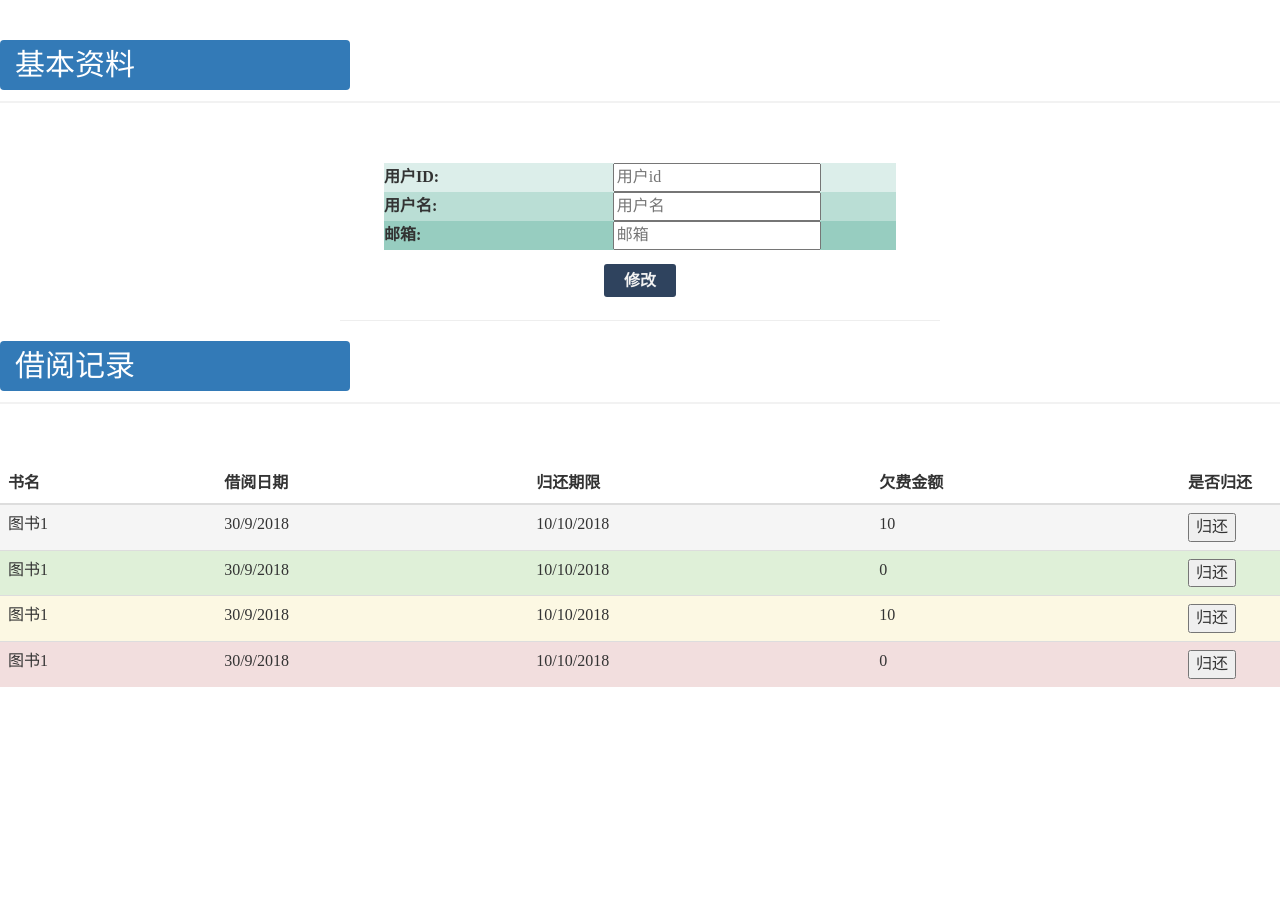
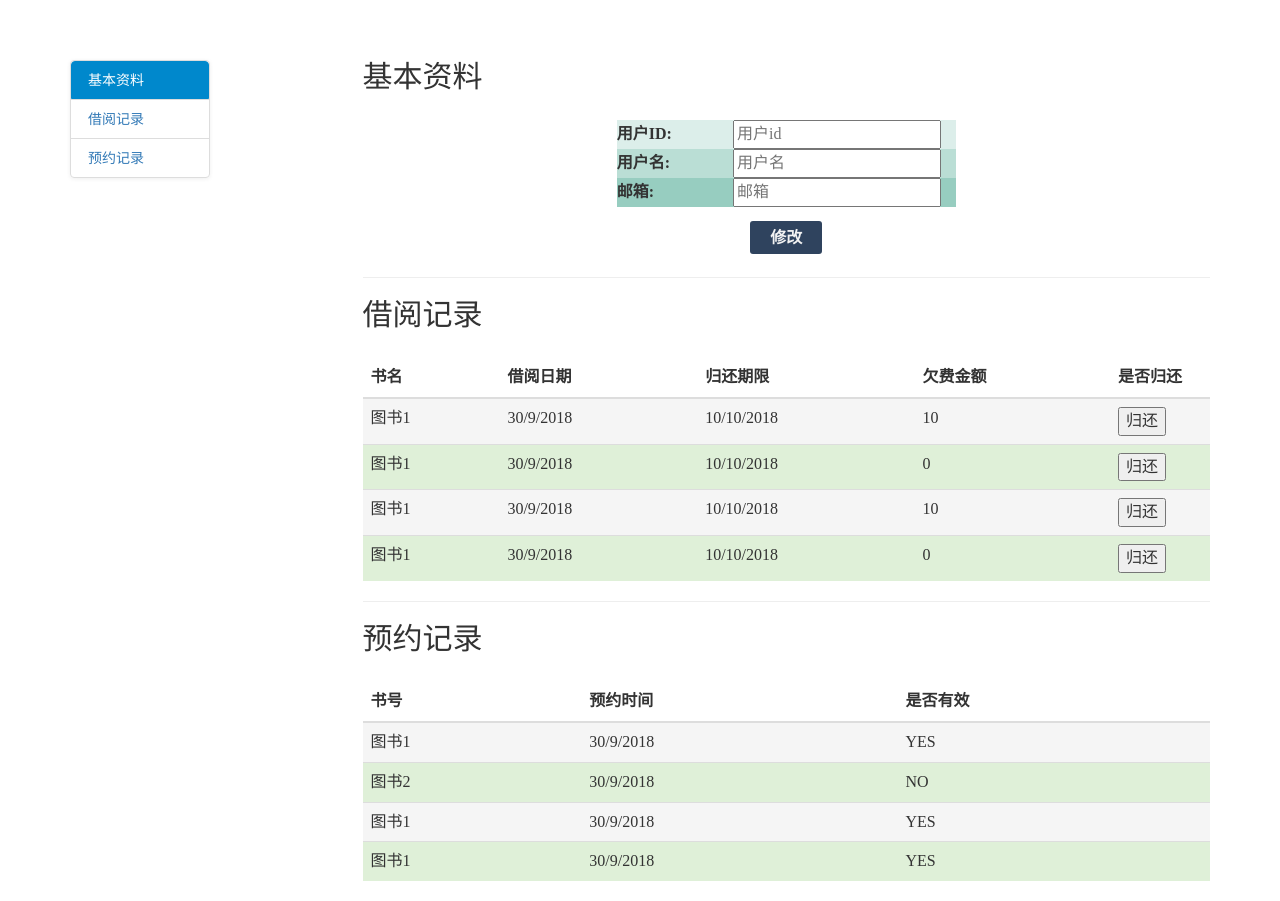
Before and after one commit to xkKevin/Library-System, a Django app: template reader/templates/user_message.html in a window 1280 px wide. Shown: the part 226-1127 px from the top of the page. Before the commit the page ends 913 px from the top, so only its background shows below. Run offline with Django 3.2, Linux system fonts and the light colour scheme; the template is opened without the code that fills it, so the values that code supplies are empty; some libraries are stand-ins or nearby versions.

Commit message:
优化 用户信息界面

```diff
--- a/reader/templates/user_message.html
+++ b/reader/templates/user_message.html
@@ -1,18 +1,50 @@
 <!DOCTYPE html>
 <html>
+<head>
+<meta charset="UTF-8">
 {% load i18n %}
-<head>
-	<meta charset="utf-8">
-	<title>{% trans '个人信息' %}</title>
-    <link rel="icon" href="/static/images/favicon.ico">
+    <title>个人信息</title>
+ <link rel="icon" href="/static/images/favicon.ico">
 	<link rel="stylesheet" href="/static/css/bootstrap.min.css">
     <script src="/static/js/bootstrap.min.js"></script>
-	<script src="/static/js/jquery.min.js"></script>
+	<script src="/static/js/jquery.min.js"> </script>
+<style type="text/css">
+/* Custom Styles */
+    ul.nav-tabs{
+        width: 140px;
+        margin-top: 20px;
+        border-radius: 4px;
+        border: 1px solid #ddd;
+        box-shadow: 0 1px 4px rgba(0, 0, 0, 0.067);
+    }
+    ul.nav-tabs li{
+        margin: 0;
+        border-top: 1px solid #ddd;
+    }
+    ul.nav-tabs li:first-child{
+        border-top: none;
+    }
+    ul.nav-tabs li a{
+        margin: 0;
+        padding: 8px 16px;
+        border-radius: 0;
+    }
+    ul.nav-tabs li.active a, ul.nav-tabs li.active a:hover{
+        color: #fff;
+        background: #0088cc;
+        border: 1px solid #0088cc;
+    }
+    ul.nav-tabs li:first-child a{
+        border-radius: 4px 4px 0 0;
+    }
+    ul.nav-tabs li:last-child a{
+        border-radius: 0 0 4px 4px;
+    }
+    ul.nav-tabs.affix{
+        top: 30px; /* Set the top position of pinned element */
+    }
 
-</head>
-
-	<style type="text/css">
-      .setting-profile-title {
+	.setting-profile-title {
         font-size: 30px;
         color: #999;
         line-height: 1;
@@ -59,9 +91,21 @@
 			}
 
 
-		</style>
 
-<body>
+</style>
+<script>
+$(document).ready(function(){
+    $("#myNav").affix({
+        offset: {
+            top: 125
+      }
+    });
+});
+</script>
+</head>
+
+
+<body data-spy="scroll" data-target="#myScrollspy">
 <form action="{% url 'set_language' %}" method="post">
     {% csrf_token %}
     <input name="next" type="hidden" value="{{ redirect_to }}"/>
@@ -86,15 +130,22 @@
 	<br>
 
 
+<div class="container">
 
-<div  class="setting-profile-title yahei">
-	<ul class="nav nav-pills nav-stacked">
-	<li class="active"><a href="#"style="display:block; height:50px; width:350px">{% trans '基本资料' %}</a></li>
-	</ul>
-	</div>
-	<br>
-	<br>
-	<br>
+    <div class="row">
+        <div class="col-xs-3" id="myScrollspy">
+            <ul class="nav nav-tabs nav-stacked" id="myNav">
+                <li class="active"><a href="#section-1">{% trans '基本资料' %}</a></li>
+                <li><a href="#section-2">{% trans '借阅记录' %}</a></li>
+                <li><a href="#section-3">{% trans '预约记录' %}</a></li>
+
+            </ul>
+        </div>
+        <div class="col-xs-9 ">
+            <h2 id="section-1" style="display:block; height:50px; width:350px">{% trans '基本资料' %}</h2>
+
+
+
 	<form id="profile" class="setting-profile-form" method="POST" action=" ">
 	 <table align="center"   width="40%" id="tab" >
 		<tr class="t1"> <th width="30%" align="right">{% trans '用户ID' %}:</th> <td class="line30" align="center"><input align="center" type="text" value="{{ user_id  }}" name="user_id" placeholder="用户id" readonly />
@@ -106,17 +157,13 @@
         <a id="btlogin" href="#">{% trans '修改' %}</a>
     </div>
 
-	<hr width="600" size="5"color="red">
+            <hr>
+              <h2 id="section-2" style="display:block; height:50px; width:400px">{% trans  '借阅记录' %}</h2>
 
-	<div  class="setting-profile-title yahei">
-	<ul class="nav nav-pills nav-stacked">
-	<li class="active"><a href="#"style="display:block; height:50px; width:350px">{% trans '借阅记录' %}</a></li>
-	</ul>
-	</div>
-<br>
-	<br>
-	<br>
-<table align="center" id="tab" width="300px" class="table">
+
+
+
+<table align="center" id="tab" width="300px"  class="table table-striped">
 
 	<thead>
 		<tr >
@@ -142,14 +189,14 @@
 			<td>0</td>
 			<td width=100px><button name="归还" value="delate">归还</button></td>
 		</tr>
-		<tr  class="warning">
+		<tr  class="active">
 			<td>图书1</td>
 			<td>30/9/2018</td>
 			<td>10/10/2018</td>
 			<td>10</td>
 			<td width=100px><button name="归还" value="delate">归还</button></td>
 		</tr>
-		<tr  class="danger">
+		<tr  class="success">
 			<td>图书1</td>
 			<td>30/9/2018</td>
 			<td>10/10/2018</td>
@@ -160,5 +207,50 @@
 	</tbody>
 </table>
 
+            <hr>
+            <h2 id="section-3" style="display:block; height:50px; width:400px">{% trans '预约记录' %}</h2>
+
+
+<table align="center" id="tab" width="300px"  class="table table-striped">
+
+	<thead>
+		<tr >
+        <th align="center">{% trans '书号' %}</th>
+			<th align="center">{% trans '预约时间' %}</th>
+			<th align="center">{% trans '是否有效' %}</th>
+
+		</tr>
+	</thead>
+	<tbody >
+		<tr class="active">
+			<td >图书1</td>
+			<td >30/9/2018</td>
+			<td>YES</td>
+
+		</tr>
+		<tr class="success">
+			<td>图书2</td>
+			<td>30/9/2018</td>
+			<td>NO</td>
+
+		</tr>
+		<tr  class="active">
+			<td>图书1</td>
+			<td>30/9/2018</td>
+			<td>YES</td>
+
+		</tr>
+		<tr  class="success">
+			<td>图书1</td>
+			<td>30/9/2018</td>
+			<td>YES</td>
+
+		</tr>
+
+	</tbody>
+</table>
+        </div>
+    </div>
+</div>
 </body>
 </html>
```
Also changed, not shown: librarian/templates/add_book.html (+50 -12 lines), db.sqlite3, locale/en/LC_MESSAGES/django.po, locale/zh_hans/LC_MESSAGES/django.po, 2 other files.
